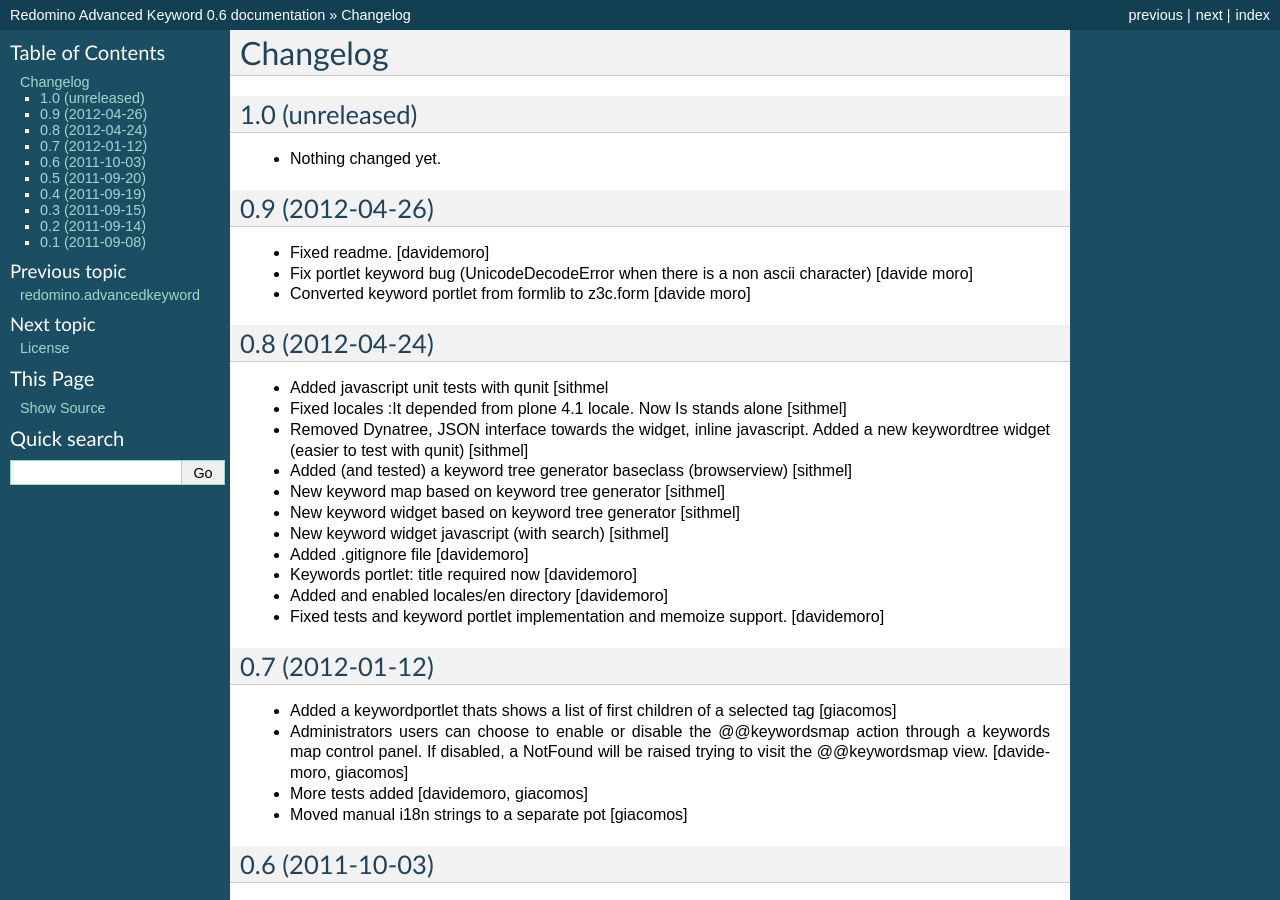
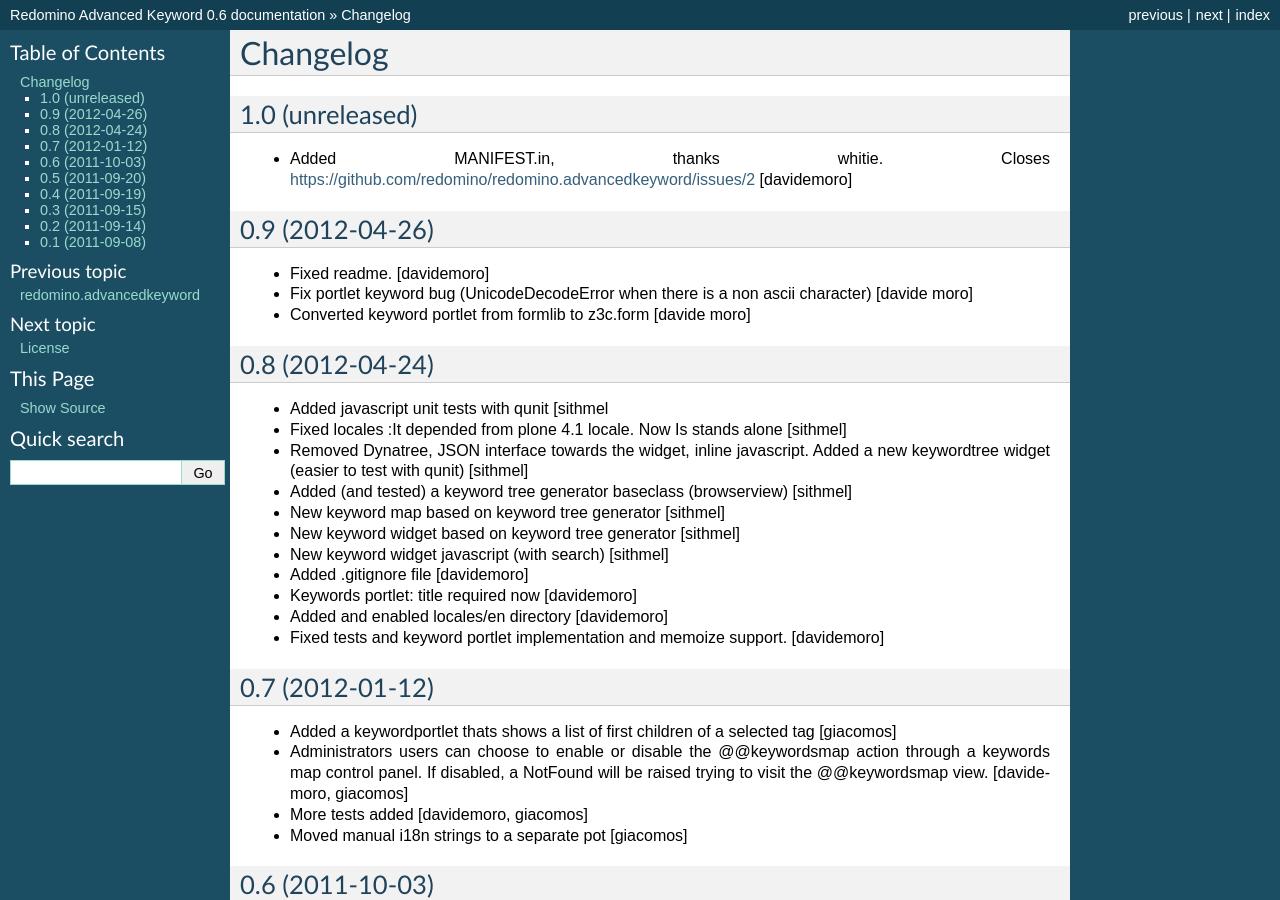
Before and after one commit to redomino/redomino.advancedkeyword, a Sphinx documentation site: the page built from docs/HISTORY.txt, in a window 1280 px wide and 900 px high. Built offline with Sphinx 7.4.7, drawn with Linux system fonts in a browser that asks for light colours.

Commit message:
missing MANIFEST.in, closes issue #2

```diff
--- a/docs/HISTORY.txt
+++ b/docs/HISTORY.txt
@@ -4,7 +4,8 @@
 1.0 (unreleased)
 ----------------
 
-- Nothing changed yet.
+- Added MANIFEST.in, thanks whitie. Closes https://github.com/redomino/redomino.advancedkeyword/issues/2
+  [davidemoro]
 
 
 0.9 (2012-04-26)
```
Also changed, not shown: 1 other file.
